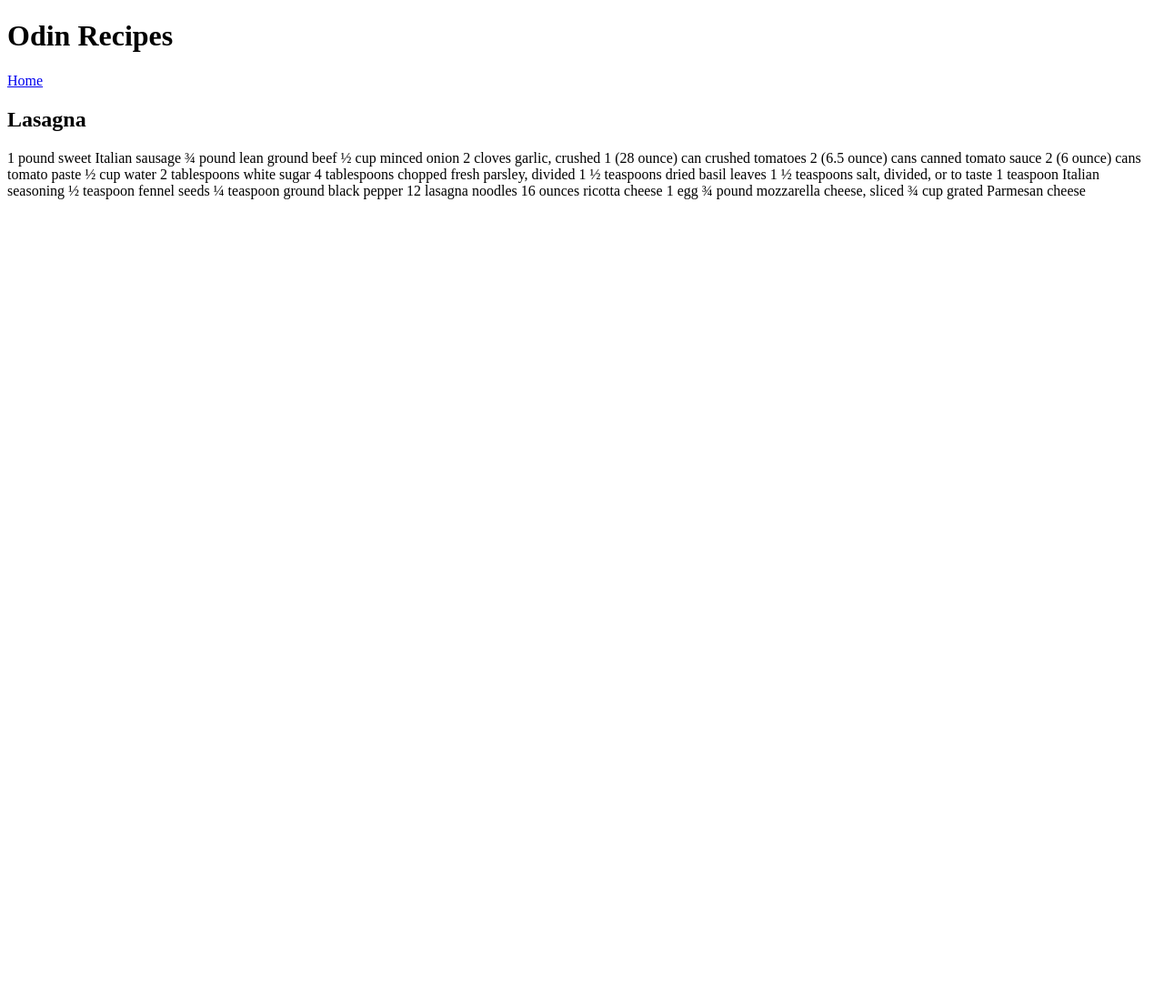
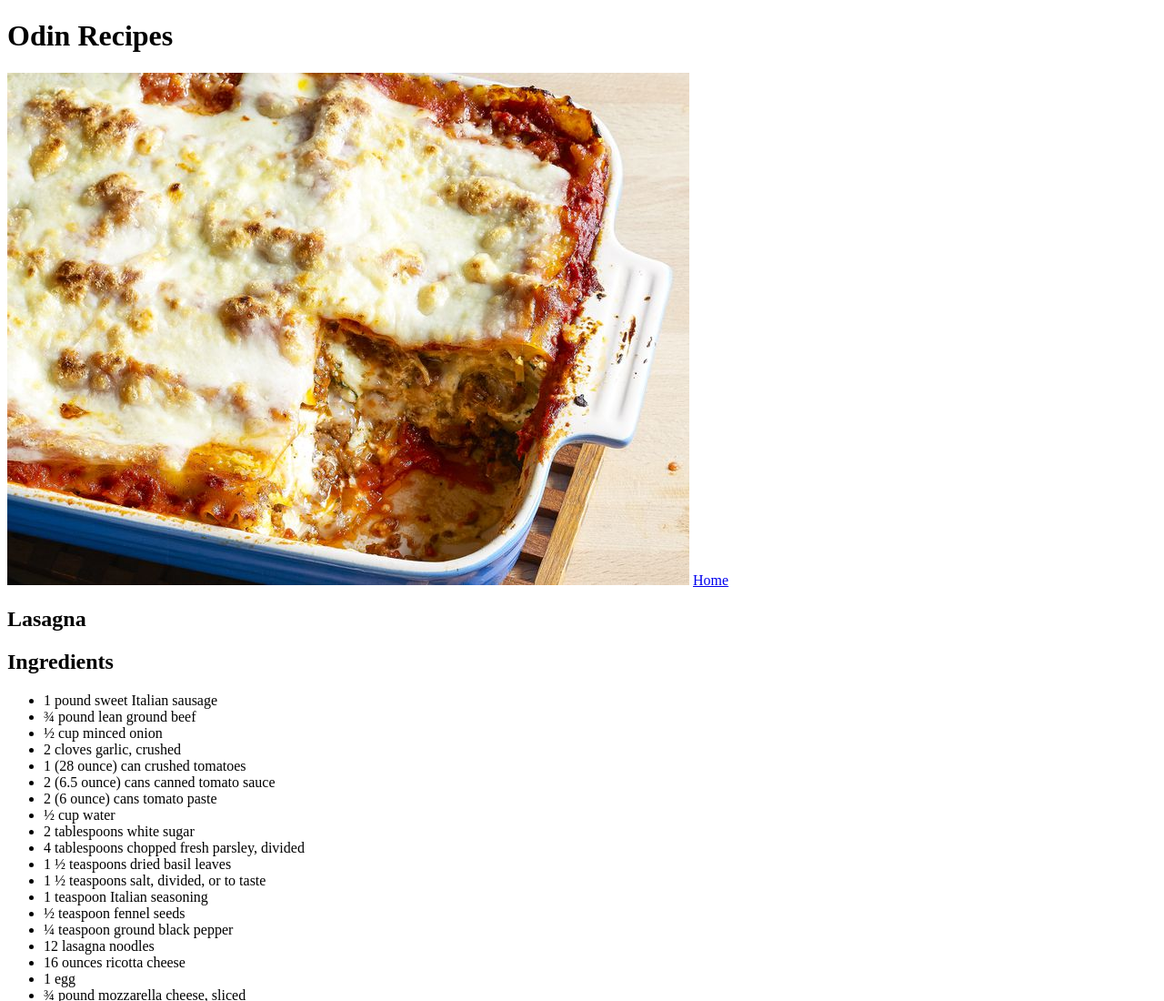
Before and after one commit to kniskiukas/odin-recipes, a plain HTML site: page recipes/lasagna.html in a window 1280 px wide. Shown: the top 1100 px of the page at 91% size. Before the commit the page ends 800 px from the top, so only its background shows below. Drawn offline with Linux system fonts and the light colour scheme.

Commit message:
Added lasagna recipe and added a photo

```diff
--- a/recipes/lasagna.html
+++ b/recipes/lasagna.html
@@ -4,50 +4,79 @@
     <meta charset = "UTF-8">
     <title>Lasagna</title>
 </head>
-<body>
+<l>
     <h1>Odin Recipes</h1>
-    <a href = "index.html">Home</a>
+    <img src = "../images/lasagna.jpg" alt = "Lasagna">
+    <a href = "../index.html">Home</a>
     <h2>Lasagna</h2>
-    <p>
 
-    1 pound sweet Italian sausage
+    <h2>Ingredients</h2>
+    <ul>
 
-    ¾ pound lean ground beef
+    <li>1 pound sweet Italian sausage</li>
 
-    ½ cup minced onion
+    <li>¾ pound lean ground beef</li>
 
-    2 cloves garlic, crushed
+    <li>½ cup minced onion</li>
 
-    1 (28 ounce) can crushed tomatoes
+    <li>2 cloves garlic, crushed</li>
 
-    2 (6.5 ounce) cans canned tomato sauce
+    <li>1 (28 ounce) can crushed tomatoes</li>
 
-    2 (6 ounce) cans tomato paste
+    <li>2 (6.5 ounce) cans canned tomato sauce</li>
 
-    ½ cup water
+    <li>2 (6 ounce) cans tomato paste</li>
 
-    2 tablespoons white sugar
+    <li>½ cup water</li>
 
-    4 tablespoons chopped fresh parsley, divided
+    <li>2 tablespoons white sugar</li>
 
-    1 ½ teaspoons dried basil leaves
+    <li>4 tablespoons chopped fresh parsley, divided</li>
 
-    1 ½ teaspoons salt, divided, or to taste
+    <li>1 ½ teaspoons dried basil leaves</li>
 
-    1 teaspoon Italian seasoning
+    <li>1 ½ teaspoons salt, divided, or to taste</li>
 
-    ½ teaspoon fennel seeds
+    <li>1 teaspoon Italian seasoning</li>
 
-    ¼ teaspoon ground black pepper
+    <li>½ teaspoon fennel seeds</li>
 
-    12 lasagna noodles
+    <li>¼ teaspoon ground black pepper</li>
 
-    16 ounces ricotta cheese
+    <li>12 lasagna noodles</li>
 
-    1 egg
+    <li>16 ounces ricotta cheese</li>
 
-    ¾ pound mozzarella cheese, sliced
+    <li>1 egg</li>
 
-    ¾ cup grated Parmesan cheese
-</p>
+    <li>¾ pound mozzarella cheese, sliced</li>
+
+    <li>¾ cup grated Parmesan cheese</li>
+
+</ul>
+<h2>Steps</h2>
+<ol>
+    <li>Gather all your ingredients</li>
+    <li>In a large pot, cook sausage, ground beef, onion, and garlic over medium heat until well browned.</li>
+    <li>Stir in crushed tomatoes, tomato sauce, tomato paste, and water.</li>
+    <li>Season with sugar, 2 tablespoons parsley, basil, 1 teaspoon salt, Italian seasoning, fennel seeds, and pepper.</li>
+    <li>Simmer, covered, for about 1 1/2 hours, stirring occasionally.</li>
+    <li>Bring a large pot of lightly salted water to a boil.</li>
+    <li>Cook lasagna noodles in boiling water for 8 to 10 minutes.</li>
+    <li>Drain noodles, and rinse with cold water.</li>
+    <li>In a mixing bowl, combine ricotta cheese with egg, remaining parsley, and 1/2 teaspoon salt.</li>
+    <li>Preheat oven to 190 degrees C.</li>
+    <li>To assemble, spread 1 ½ cups of meat sauce in the bottom of a 9x13-inch baking dish.</li>
+    <li>Arrange 6 noodles lengthwise over meat sauce.</li>
+    <li>Spread with one half of the ricotta cheese mixture.</li>
+    <li>Top with a third of mozzarella cheese slices.</li>
+    <li>Spoon 1 ½ cups meat sauce over mozzarella, and sprinkle with 1/4 cup Parmesan cheese.</li>
+    <li>Repeat layers, and top with remaining mozzarella and Parmesan cheese.</li>
+    <li>Cover with foil: to prevent sticking, either spray foil with cooking spray, or make sure the foil does not touch the cheese.</li>
+    <li>Bake in preheated oven for 25 minutes.</li>
+    <li>Remove foil, and bake an additional 25 minutes.</li>
+    <li>Cool for 15 minutes before serving.</li>
+    <li>Enjoy!</li>
+
+</ol>
 </html>
```
Also changed, not shown: recipes/images/lasagna.jpg (added).
